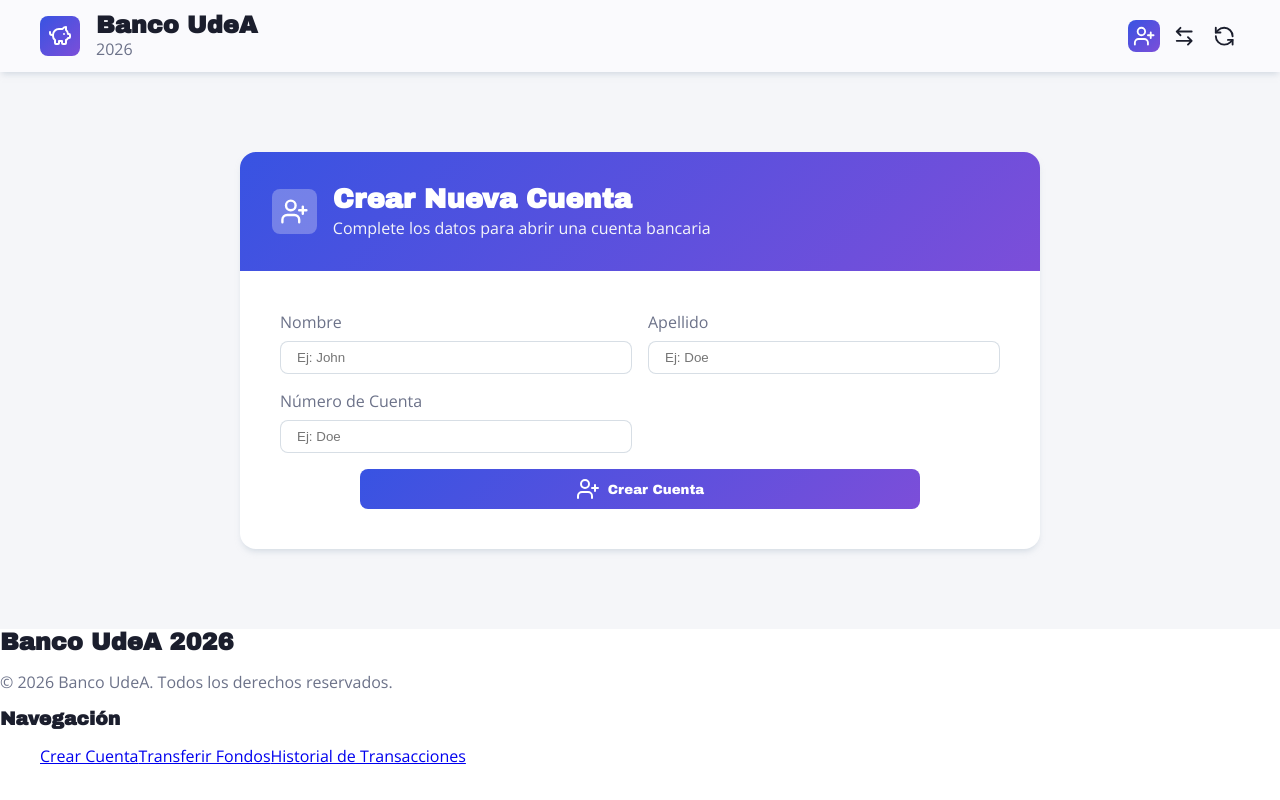
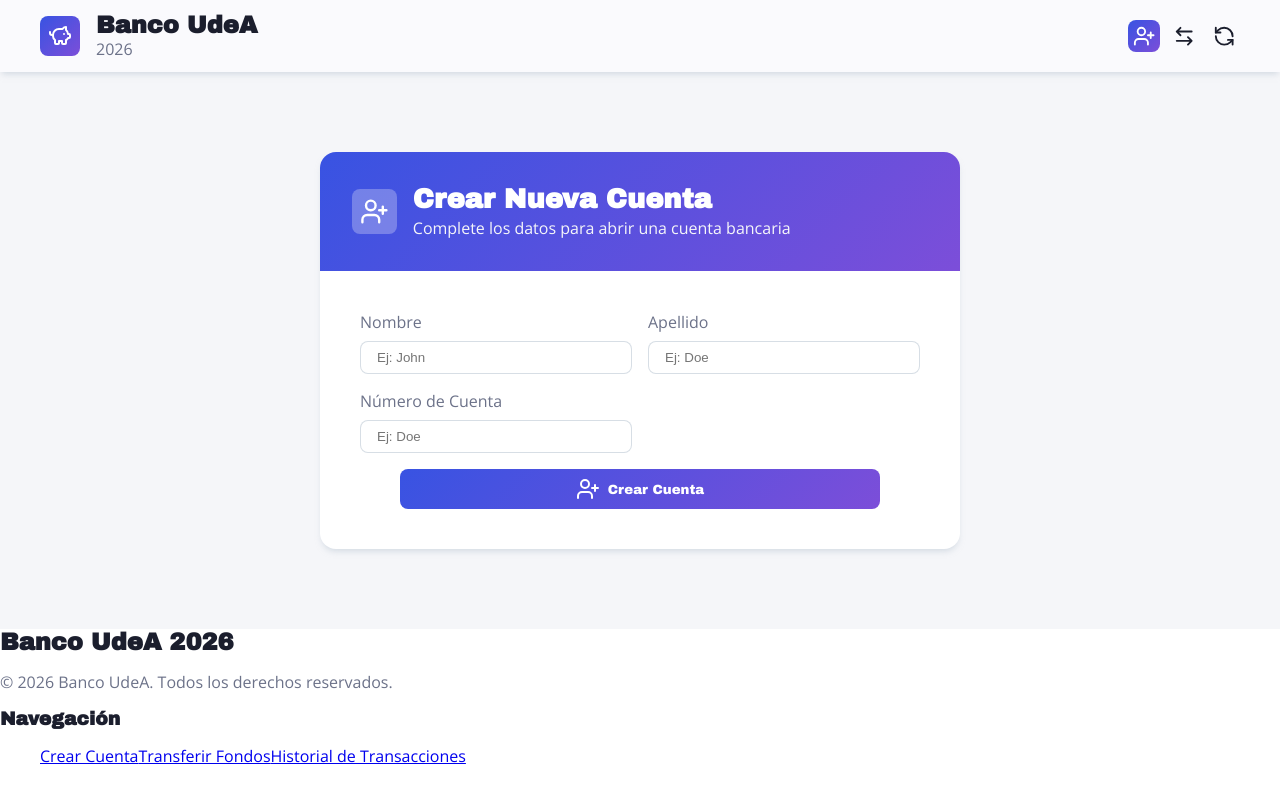
Before and after one commit to Isa-Bedoya-UdeA/Banco2026-SA-Lab1, a React (Vite) app: page / in a window 1280 px wide. Built offline with nearby package versions, Linux system fonts and the light colour scheme.

Commit message:
Transfer found basic styles

```diff
--- a/src/pages/createAccountForm.css
+++ b/src/pages/createAccountForm.css
@@ -23,6 +23,9 @@
 
 .createAccount button {
 	background: var(--primary-gradient);
+	width: 100%;
+	max-width: 30rem;
+	margin: 0 auto;
 }
 
 /* Big Mobile */
@@ -37,9 +40,6 @@
 
 	button {
 		grid-column: 1 / -1;
-		width: 100%;
-		max-width: 35rem;
-		margin: 0 auto;
 	}
 }
 
--- a/src/pages/transferFound.css
+++ b/src/pages/transferFound.css
@@ -4,6 +4,22 @@
 
 .transferFound button {
 	background: var(--secondary-gradient);
+	width: 100%;
+	max-width: 30rem;
+	margin: 0 auto;
+}
+
+.transferFound__body,
+.transferFound__accounts {
+	display: flex;
+	flex-direction: column;
+	align-items: stretch;
+	gap: 1rem;
+}
+
+svg {
+	align-self: center;
+	transition: 0.2s transform ease;
 }
 
 /* Big Mobile */
@@ -12,10 +28,16 @@
 
 /* Small Tablet */
 @media screen and (min-width: 700px) {
-	button {
+	.transferFound__accounts {
+		flex-direction: row;
+		align-items: center;
+		justify-content: space-between;
 		width: 100%;
-		max-width: 35rem;
-		margin: 0 auto;
+		gap: 1rem;
+	}
+
+	.transferFound__accounts svg {
+		transform: rotate(-90deg);
 	}
 }
 
--- a/src/styles/global.css
+++ b/src/styles/global.css
@@ -36,7 +36,7 @@ main {
 
 .container {
 	width: 90%;
-	max-width: 50rem;
+	max-width: 40rem;
 	background-color: var(--white);
 	border-radius: 1rem;
 	box-shadow: 0 4px 6px -2px var(--gray-dark);
@@ -74,6 +74,18 @@ main {
 	padding: 1rem;
 }
 
+button {
+	border-radius: 0.5rem;
+	border: none;
+	padding: 0.5rem 1rem;
+	display: flex;
+	justify-content: center;
+	align-items: center;
+	gap: 0.5rem;
+	font-family: var(--title-font);
+	color: var(--white);
+}
+
 /* Big Mobile */
 @media screen and (min-width: 500px) {
 	main {
@@ -104,18 +116,6 @@ main {
 	}
 }
 
-button {
-	border-radius: 0.5rem;
-	border: none;
-	padding: 0.5rem 1rem;
-	display: flex;
-	justify-content: center;
-	align-items: center;
-	gap: 0.5rem;
-	font-family: var(--title-font);
-	color: var(--white);
-}
-
 /* Big Tablet */
 @media screen and (min-width: 900px) {
 	main {
```
